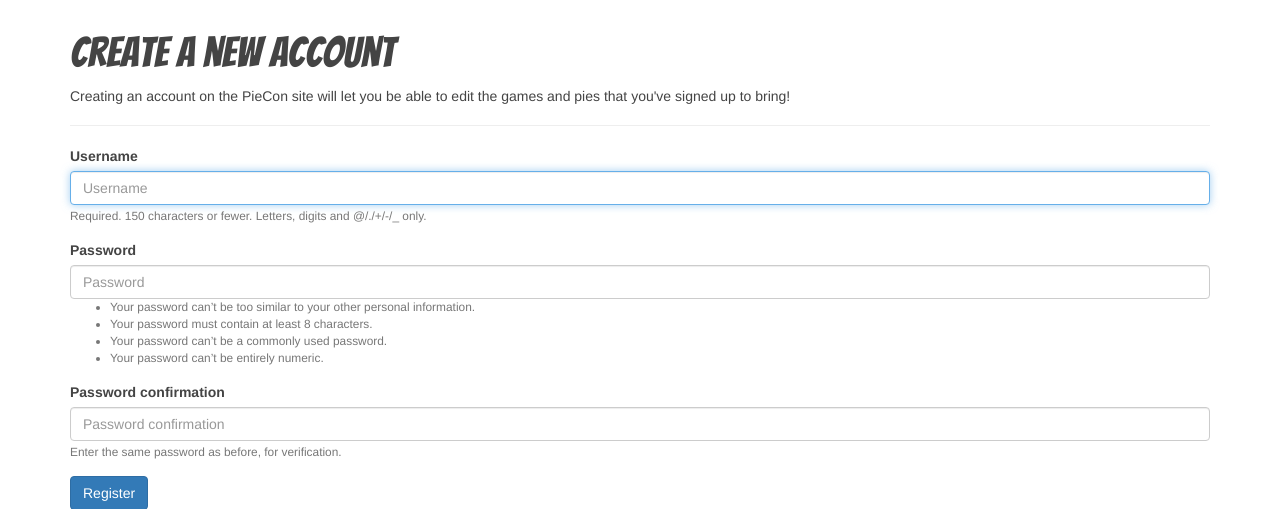
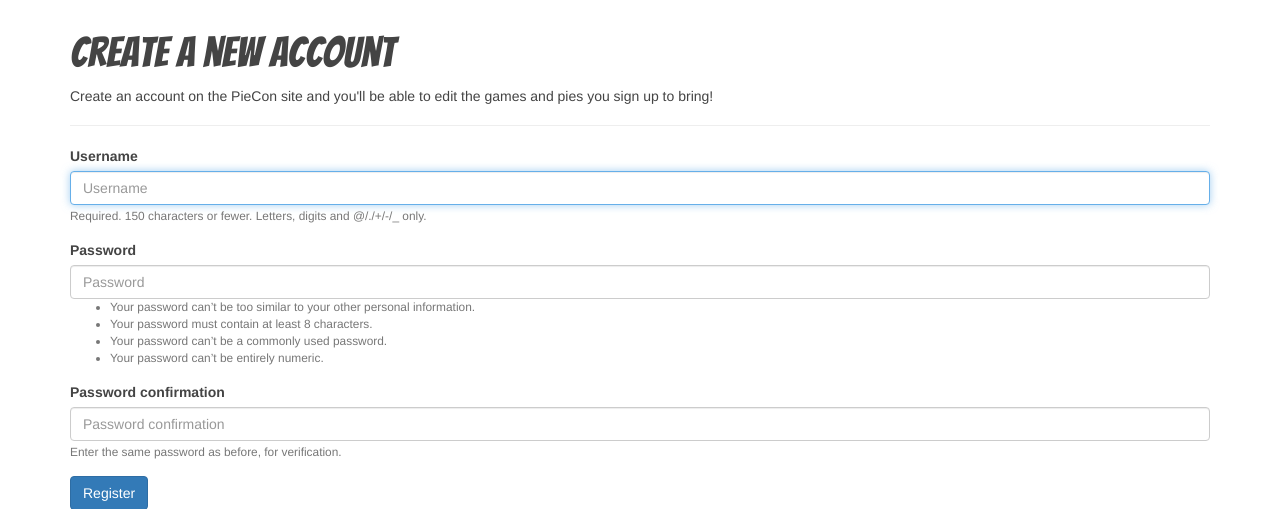
Before and after one commit to bmatis/piecon, a Django app: page /users/new_account/ in a window 1280 px wide. Shown: the part 50-559 px from the top of the page. Run offline with Django 3.2, Linux system fonts and the light colour scheme; some libraries are stand-ins or nearby versions.

Commit message:
Copy changes to account reg and login pages.

```diff
--- a/users/templates/users/login.html
+++ b/users/templates/users/login.html
@@ -5,8 +5,8 @@
 
 {% block header %}
   <h2>Login to your account</h2>
-  <p>Logging in to your account on the PieCon site will let you be able to edit
-    the games and pies that you've signed up to bring!</p>
+  <p>Login to your account on the PieCon site and you can edit the games and
+    pies you've signed up to bring!</p>
 {% endblock header %}
 
 {% block content %}
--- a/users/templates/users/new_account.html
+++ b/users/templates/users/new_account.html
@@ -5,8 +5,8 @@
 
 {% block header %}
   <h2>Create a new account</h2>
-  <p>Creating an account on the PieCon site will let you be able to edit
-    the games and pies that you've signed up to bring!</p>
+  <p>Create an account on the PieCon site and you'll be able to edit the games
+    and pies you sign up to bring!</p>
 {% endblock header %}
 
 {% block content %}
```
